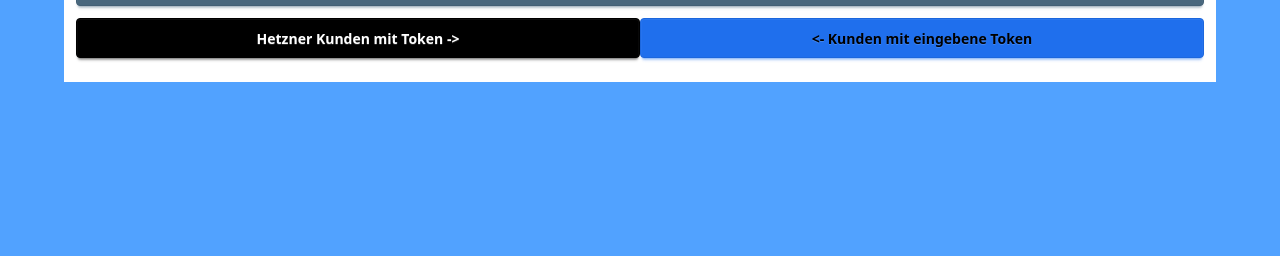
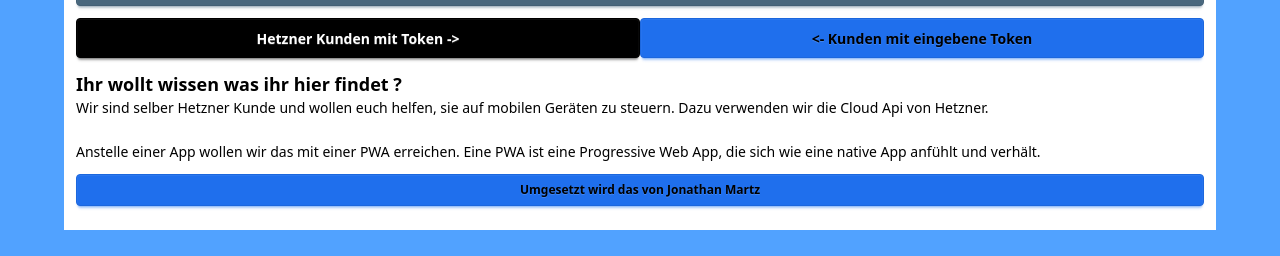
Before and after one commit to HetznerApp/nuxt-hetzner-app, a Nuxt app: page / in a window 1280 px wide. Shown: the part 524-780 px from the top of the page. Built offline with nearby package versions, Linux system fonts and the light colour scheme.

Commit message:
update index page

```diff
--- a/pages/index.vue
+++ b/pages/index.vue
@@ -6,8 +6,7 @@
         <section class="grid grid-cols-6 my-3 gap-y-3">
             <div class="col-span-6">
                 <a href="/über-uns" class="btn btn-neutral btn-block text-center">
-                    -> skeptische Kunden <-
-                </a>
+                    -> skeptische Kunden <- </a>
             </div>
             <div class="col-span-6 md:col-span-3">
                 <a href="/login" class="btn btn-secondary btn-block text-center">
@@ -16,7 +15,24 @@
             </div>
             <div class="col-span-6 md:col-span-3">
                 <a href="/servers" class="btn btn-primary btn-block text-center">
-                    <- Kunden mit eingebene Token
+                    <- Kunden mit eingebene Token </a>
+            </div>
+        </section>
+        <section class="grid grid-cols-6 my-3 gap-y-3">
+            <div class="col-span-6">
+                <h3 class="font-bold text-lg">
+                    Ihr wollt wissen was ihr hier findet ?
+                </h3>
+                <p class="text-sm block">
+                    Wir sind selber Hetzner Kunde und wollen euch helfen, sie auf mobilen Geräten zu steuern.
+                    Dazu verwenden wir die Cloud Api von Hetzner.
+                </p><br>
+                <p class="block text-sm mb-3">
+                    Anstelle einer App wollen wir das mit einer PWA erreichen.
+                    Eine PWA ist eine Progressive Web App, die sich wie eine native App anfühlt und verhält.
+                </p>
+                <a href="https://www.jonathan-martz.de" target="_blank" class="btn btn-primary btn-block btn-sm">
+                    Umgesetzt wird das von Jonathan Martz
                 </a>
             </div>
         </section>
--- a/pages/über-uns.vue
+++ b/pages/über-uns.vue
@@ -20,7 +20,7 @@
     <p class="text-sm">
       <span class="font-bold">Token</span> - wir speichern diesen lokal im Locale Storage und senden ihn ne zu unserem
       Server.<br>
-      <span class="font-bold">Token</span> - der Token wird aufgrund der https regeln die für unsere TLD exestiert immer
+      <span class="font-bold">Token</span> - der Token wird aufgrund der https Regeln die für unsere TLD exestiert immer
       verschlüsselt an Hetzner übertragen.
     </p><br>
     <section class="actions">
```
